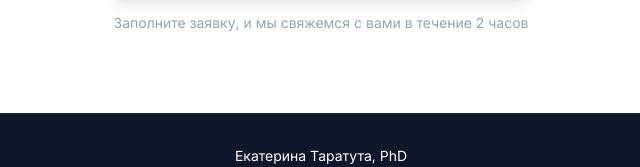
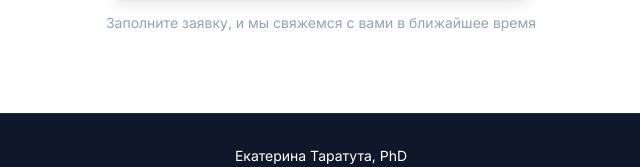
Before and after one commit to ETSystemsAI/ai-visibility-expertise, a plain HTML site: page index.html in a window 1280 px wide. Shown: the part 5838-6005 px from the top of the page, 319-959 px from the left. Drawn offline with nearby package versions, Linux system fonts and the light colour scheme.

Commit message:
Update index.html

```diff
--- a/index.html
+++ b/index.html
@@ -529,7 +529,7 @@
             Получить AI Visibility Audit за 99€
         </a>
         <p class="text-sm text-slate-400 mt-4">
-            Заполните заявку, и мы свяжемся с вами в течение 2 часов
+            Заполните заявку, и мы свяжемся с вами в ближайшее время
         </p>
     </div>
 </section>
```
